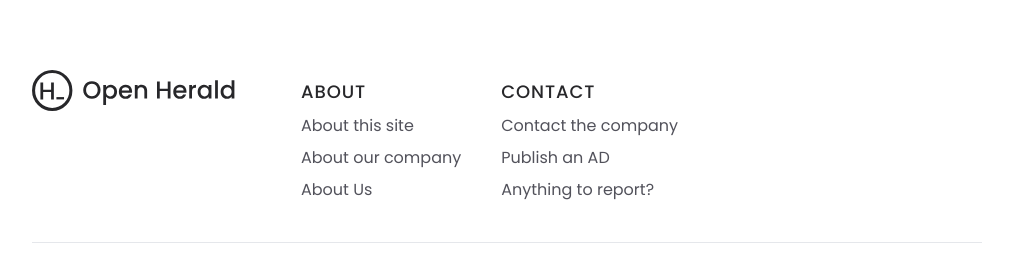
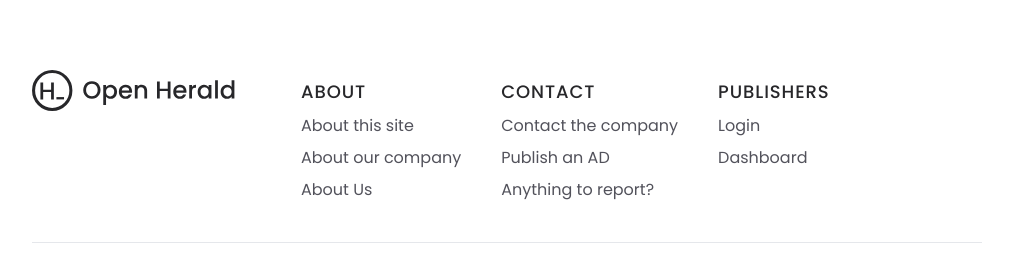
Before and after one commit to pavece/OpenHerald, a Next.js app: page / in a window 1280 px wide. Shown: the part 3630-3888 px from the top of the page, without its empty margins (133-1146 px from the left). Built offline with nearby package versions, Linux system fonts and the light colour scheme.

Commit message:
Add login and dashboard links to footer

```diff
--- a/src/components/admin/user-profile.tsx
+++ b/src/components/admin/user-profile.tsx
@@ -31,7 +31,7 @@ export const UserProfile = ({ username, role, avatar, className }: Props) => {
 					<div className='mr-2'>
 						<Avatar className='w-[40px] h-[40px]' url={avatar} />
 					</div>
-					<div>
+					<div className='text-start'>
 						<h4>{username}</h4>
 						<p className='text-sm text-zinc-500 capitalize'>{role}</p>
 					</div>
--- a/src/components/ui/layout/footer.tsx
+++ b/src/components/ui/layout/footer.tsx
@@ -36,6 +36,16 @@ export const Footer = () => {
 								Anything to report?
 							</Link>
 						</div>
+
+						<div className='flex items-start justify-start flex-col gap-2 py-2 '>
+							<h3 className='text-lg font-medium uppercase tracking-wider'>Publishers</h3>
+							<Link href='/auth/signIn' className='text-zinc-600'>
+								Login
+							</Link>
+							<Link href='/admin/dashboard' className='text-zinc-600'>
+								Dashboard
+							</Link>
+						</div>
 					</div>
 				</div>
 				<hr className='w-full mt-8' />
```
